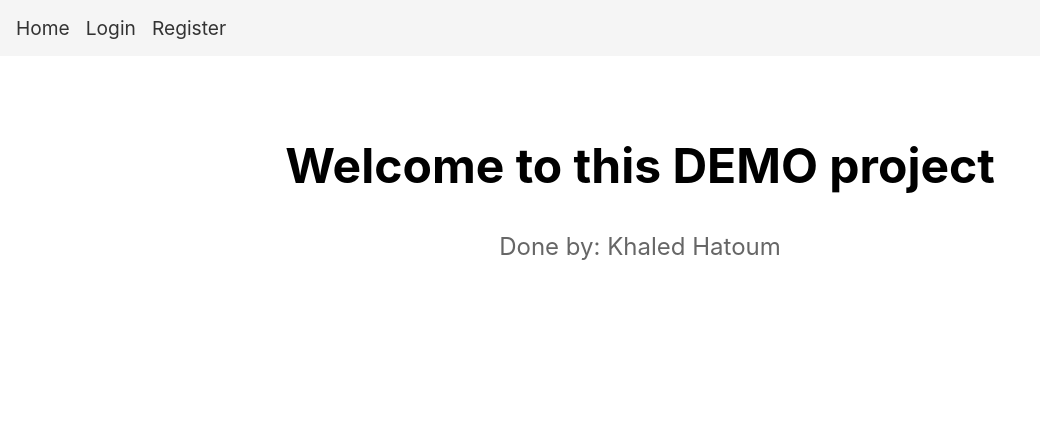
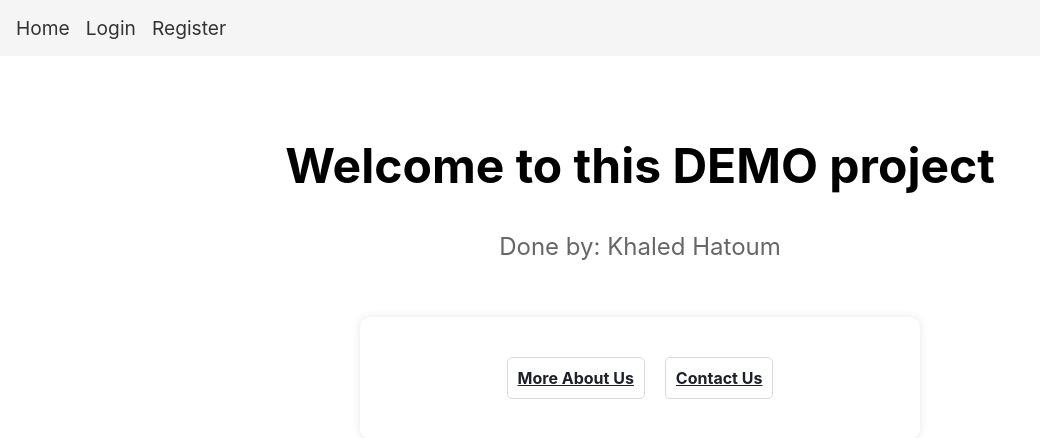
Before and after one commit to rimbarakat/car-dealership-frontend, a React (Create React App) app: page / in a window 1280 px wide. Shown: the top 438 px of the page, without its empty margins (0-1040 px from the left). Built offline with nearby package versions, Linux system fonts and the light colour scheme; no server answers.

Commit message:
added footer

```diff
--- a/src/App.js
+++ b/src/App.js
@@ -6,6 +6,7 @@ import Navbar from "./pages/navbar";
 import RegisterPage from "./pages/register";
 import Dashboard from "./pages/dashboard";
 import { QueryClient, QueryClientProvider } from "react-query";
+import Footer from "./pages/footer";
 
 const queryClient = new QueryClient();
 function App() {
@@ -19,6 +20,7 @@ function App() {
           <Route path="/register" element={<RegisterPage />} />
           <Route path="/dashboard" element={<Dashboard />} />
         </Routes>
+        <Footer />
       </Router>
     </QueryClientProvider>
   );
--- /dev/null
+++ b/src/css/footer.css
@@ -0,0 +1,34 @@
+.footer {
+    display: flex;
+    justify-content: center;
+    align-items: center;
+    background-color: #ffffff;
+    border-radius: 10px;
+    box-shadow: 0px 0px 10px rgba(0, 0, 0, 0.1);
+    max-width: 500px;
+    margin: 50px auto;
+    padding: 30px;
+  }
+
+  .footer-links {
+    display: flex;
+    justify-content: center;
+    align-items: center;
+    flex-wrap: wrap;
+  }
+
+  .footer-link {
+    color: #1d2029;
+    font-weight: bold;
+    margin: 10px;
+    padding: 10px;
+    border-radius: 5px;
+    border: 1px solid #d9d9d9;
+    font-size: 1rem;
+    transition: all 0.2s ease;
+  }
+
+  .footer-link:hover {
+    background-color: #0b84e8;
+    color: #ffffff;
+  }
--- /dev/null
+++ b/src/pages/footer.js
@@ -0,0 +1,15 @@
+import React from 'react';
+import '../css/footer.css';
+
+function Footer() {
+  return (
+    <div className="footer">
+      <div className="footer-links">
+        <a href="#" className="footer-link">More About Us</a>
+        <a href="#" className="footer-link">Contact Us</a>
+      </div>
+    </div>
+  );
+}
+
+export default Footer;
```
